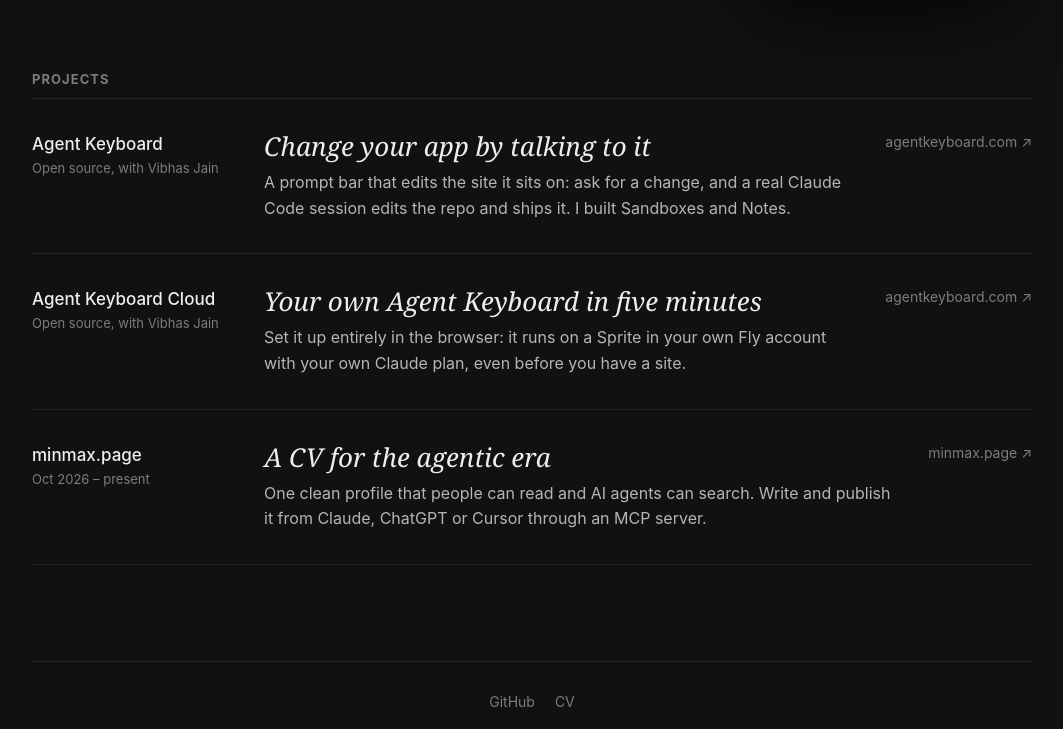
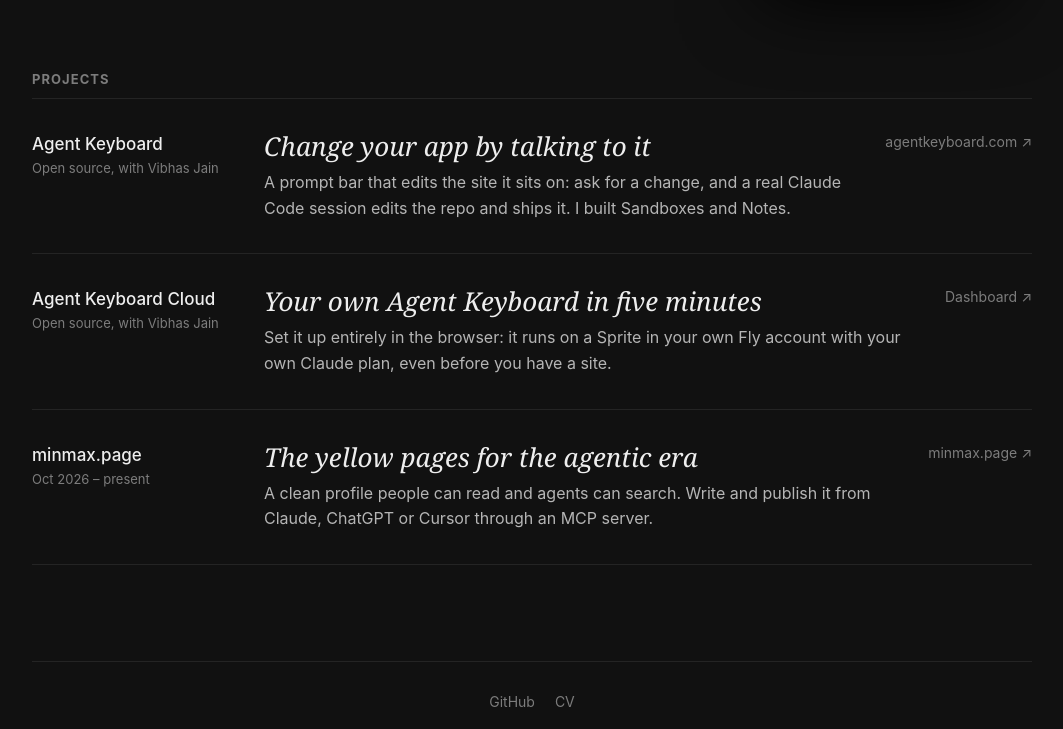
Before and after one commit to xialingxiao/lingxiao.io, a plain HTML site: page index.html in a window 1280 px wide. Shown: the part 550-1279 px from the top of the page, without its empty margins (108-1171 px from the left). Drawn offline with Linux system fonts and the light colour scheme; a script that the page names is missing.

Commit message:
Agent Keyboard Cloud links to its dashboard; minmax.page tagline
Co-Authored-By: Claude Opus 5.5 <noreply@anthropic.com>

```diff
--- a/index.html
+++ b/index.html
@@ -96,21 +96,21 @@
       </a>
     </li>
     <li class="project">
-      <a href="https://agentkeyboard.com" target="_blank" rel="noopener">
+      <a href="https://agentkeyboard.com/dashboard" target="_blank" rel="noopener">
         <div><h3>Agent Keyboard Cloud</h3><div class="meta">Open source, with Vibhas Jain</div></div>
         <div>
           <p class="tag">Your own Agent Keyboard in five minutes</p>
           <p>Set it up entirely in the browser: it runs on a Sprite in your own Fly account with your own Claude plan, even before you have a site.</p>
         </div>
-        <span class="go">agentkeyboard.com ↗</span>
+        <span class="go">Dashboard ↗</span>
       </a>
     </li>
     <li class="project">
       <a href="https://minmax.page" target="_blank" rel="noopener">
         <div><h3>minmax.page</h3><div class="meta">Oct 2026 – present</div></div>
         <div>
-          <p class="tag">A CV for the agentic era</p>
-          <p>One clean profile that people can read and AI agents can search. Write and publish it from Claude, ChatGPT or Cursor through an MCP server.</p>
+          <p class="tag">The yellow pages for the agentic era</p>
+          <p>A clean profile people can read and agents can search. Write and publish it from Claude, ChatGPT or Cursor through an MCP server.</p>
         </div>
         <span class="go">minmax.page ↗</span>
       </a>
```
